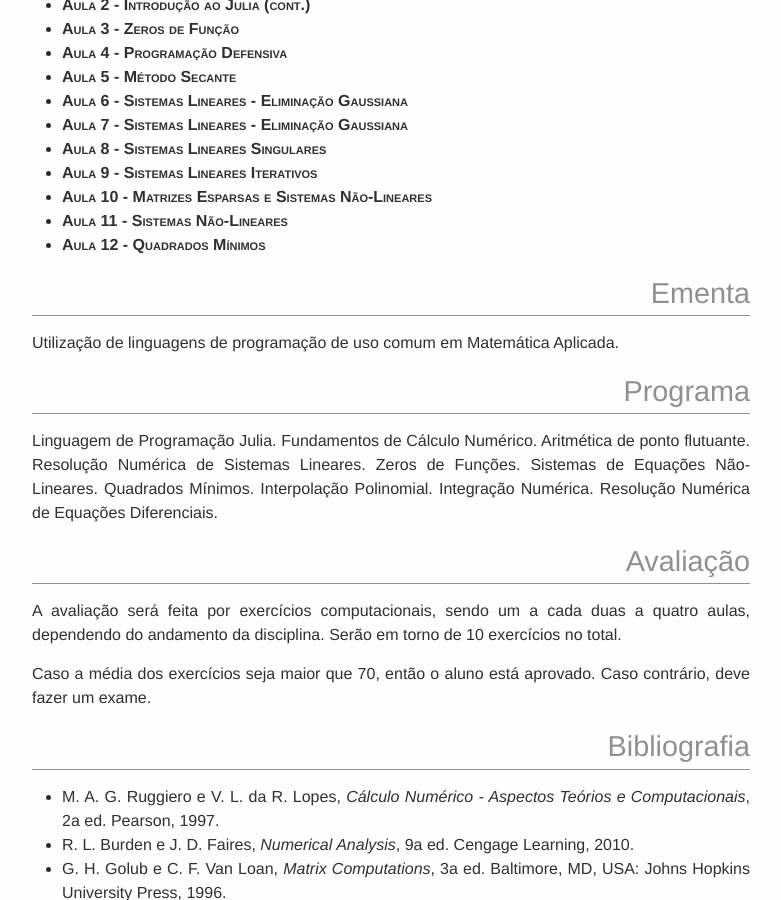
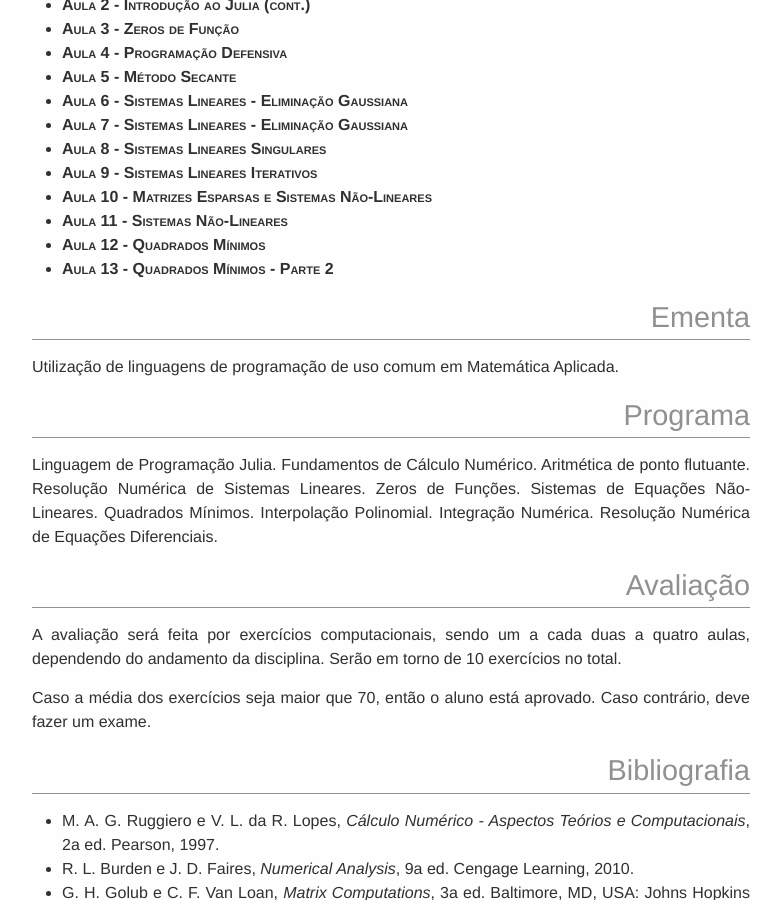
Before and after one commit to abelsiqueira/abelsiqueira.github.io-old, a Jekyll site: the page built from disciplinas/cm103-2016s2.md, in a window 1280 px wide and 900 px high, scrolled down 1053 px. Shown: the whole window, without its empty margins (249-1030 px from the left). Built offline with Jekyll 4.4.1, drawn with Linux system fonts in a browser that asks for light colours.

Commit message:
Novas aulas

```diff
--- a/disciplinas/cm103-2016s2.md
+++ b/disciplinas/cm103-2016s2.md
@@ -43,6 +43,7 @@ ou instalar o [Jupyter](https://jupyter.org/) e o
   - [Aula 10 - Matrizes Esparsas e Sistemas Não-Lineares]({{ site.baseurl }}/disciplinas/cm103/10-esparsas-e-snl.ipynb)
   - [Aula 11 - Sistemas Não-Lineares]({{ site.baseurl }}/disciplinas/cm103/11-snl.ipynb)
   - [Aula 12 - Quadrados Mínimos]({{ site.baseurl }}/disciplinas/cm103/12-quadrados-minimos.ipynb)
+  - [Aula 13 - Quadrados Mínimos - Parte 2]({{ site.baseurl }}/disciplinas/cm103/13-quadrados-minimos.ipynb)
 
 # Ementa
 
```
Also changed, not shown: disciplinas/cm114-2016s2.md (+1 -0 lines), 2 other files.
